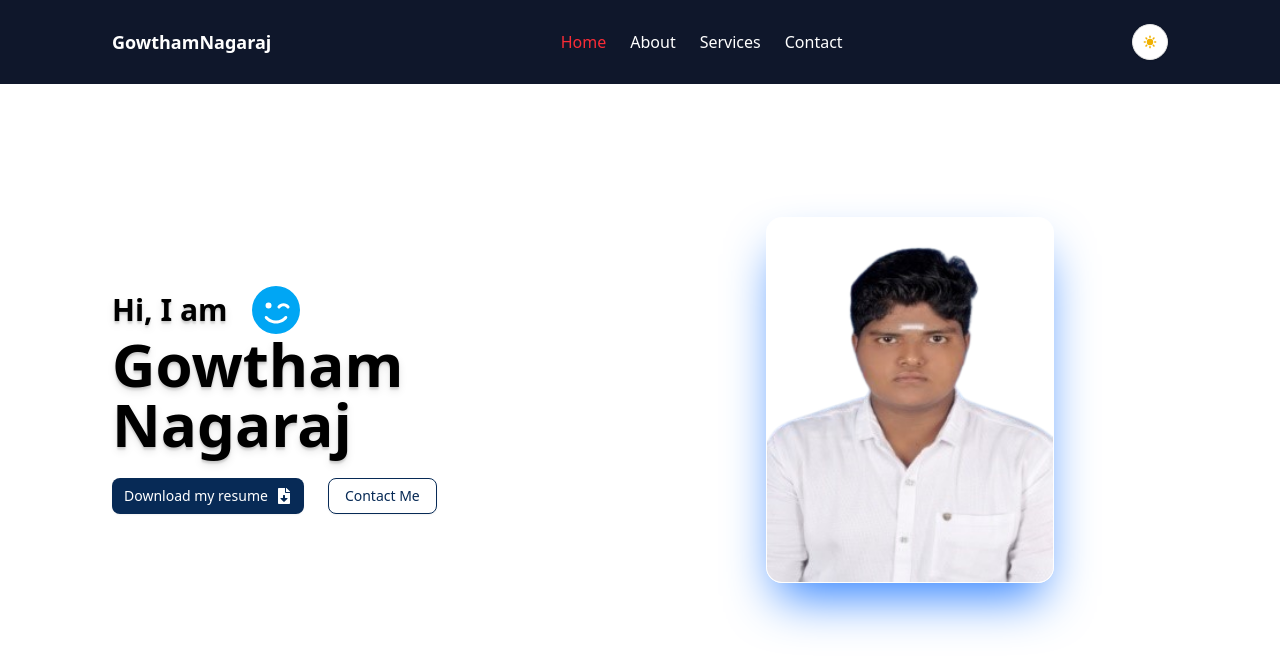
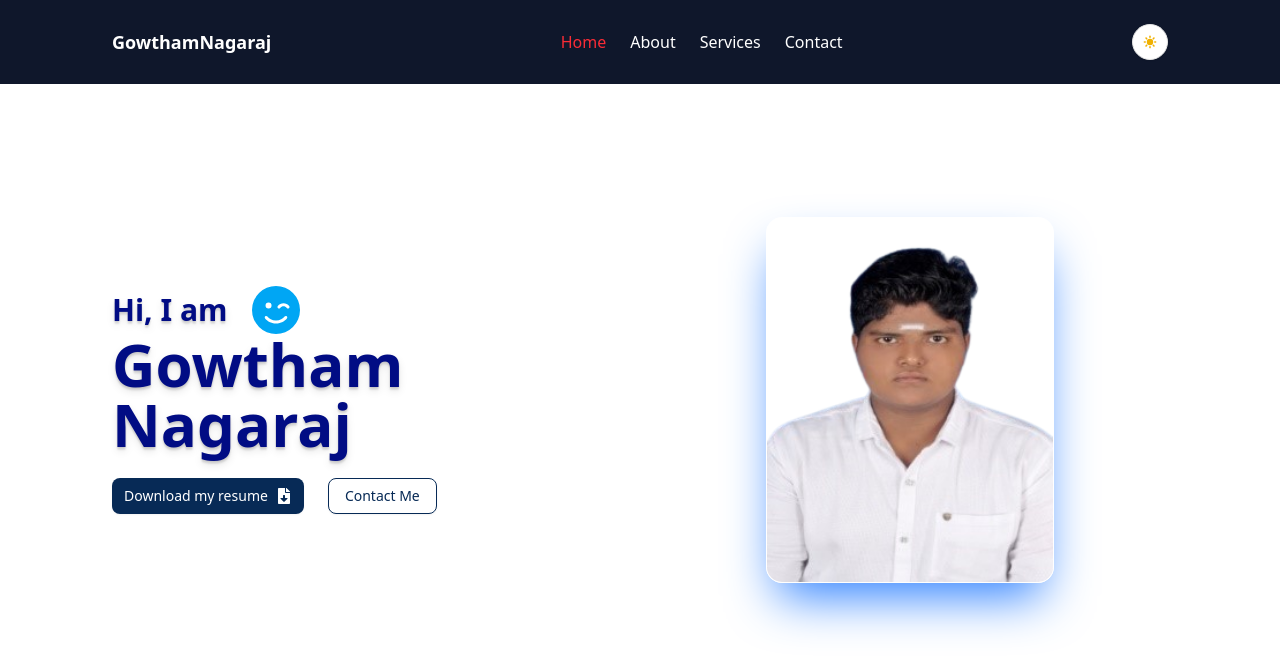
Before and after one commit to GowthamNagaraj/Portofolio-GowthamNaadi, a Next.js app in the folder gmndportofolio/: page / in a window 1280 px wide. Shown: the top 672 px of the page. Built offline with nearby package versions, Linux system fonts and the light colour scheme.

Commit message:
text color updated

```diff
--- a/gmndportofolio/src/components/Hero.jsx
+++ b/gmndportofolio/src/components/Hero.jsx
@@ -10,10 +10,10 @@ const Hero = () => {
     return (
         <div className='min-h-screen max-w-full grid grid-cols-1 md:grid-cols-2 justify-items-center px-28 md:p-28 lg:p-28 p-28 gap-6'>
             <div className='flex flex-col items-start justify-center' data-aos="zoom-in">
-                <h1 className='flex items-center space-x-6 md:text-3xl sm:text-xl text-lg font-semibold text-shadow-lg dark:text-shadow-blue-600' data-aos="fade-left">Hi, I am <FaFaceSmileWink className='text-sky-500 dark:text-sky-400 ml-6 md:text-5xl sm:text-3xl text-2xl' data-aos="fade-up"/></h1>
-                <h1 className='md:text-6xl sm:text-4xl text-3xl font-bold text-shadow-lg dark:text-shadow-blue-600' data-aos="fade-right">Gowtham Nagaraj</h1>
+                <h1 className='flex items-center space-x-6 md:text-3xl sm:text-xl text-lg font-semibold text-shadow-lg dark:text-shadow-blue-600 text-[#010c84] dark:text-[#ffffff]' data-aos="fade-left">Hi, I am <FaFaceSmileWink className='text-sky-500 dark:text-sky-400 ml-6 md:text-5xl sm:text-3xl text-2xl' data-aos="fade-up"/></h1>
+                <h1 className='md:text-6xl sm:text-4xl text-3xl font-bold text-shadow-lg text-[#010c84] dark:text-[#ffffff] dark:text-shadow-blue-600' data-aos="fade-right">Gowtham Nagaraj</h1>
                 <div className='flex items-center space-x-6 mt-6'>
-                    <Button className="bg-[#072a56] text-white hover:bg-[#465f7c] cursor-pointer" data-aos="fade-down">Download my resume <FaFileDownload /></Button>
+                    <Button className="bg-[#072a56] text-white dark:text-[#010c84] hover:bg-[#465f7c] cursor-pointer" data-aos="fade-down">Download my resume <FaFileDownload /></Button>
                     <Button variant="outline" className="text-[#072a56] border-[#072a56] cursor-pointer dark:border-white dark:text-white" data-aos="fade-up">Contact Me</Button></div>
             </div>
             <div className='flex md:items-center' data-aos="flip-left">
```
